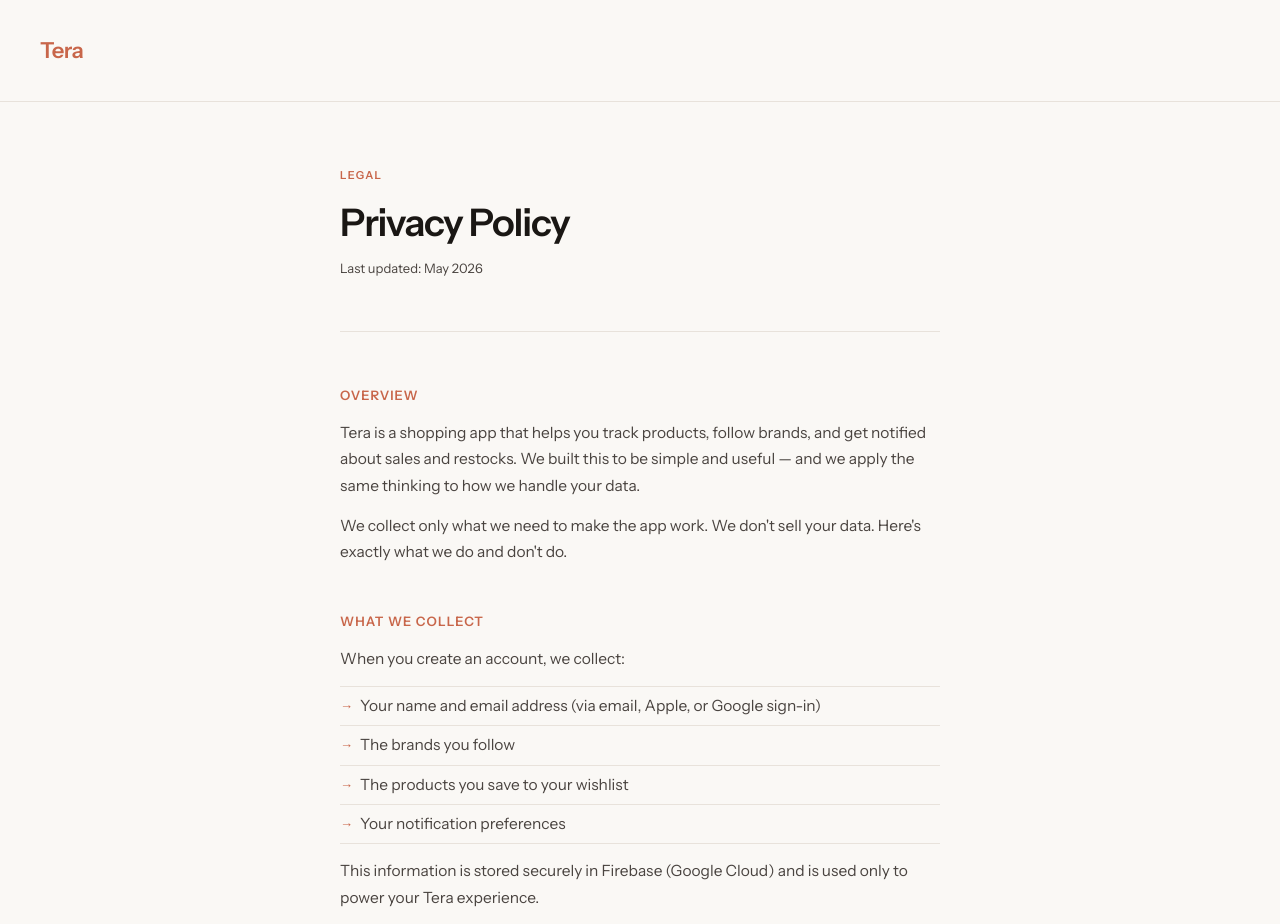
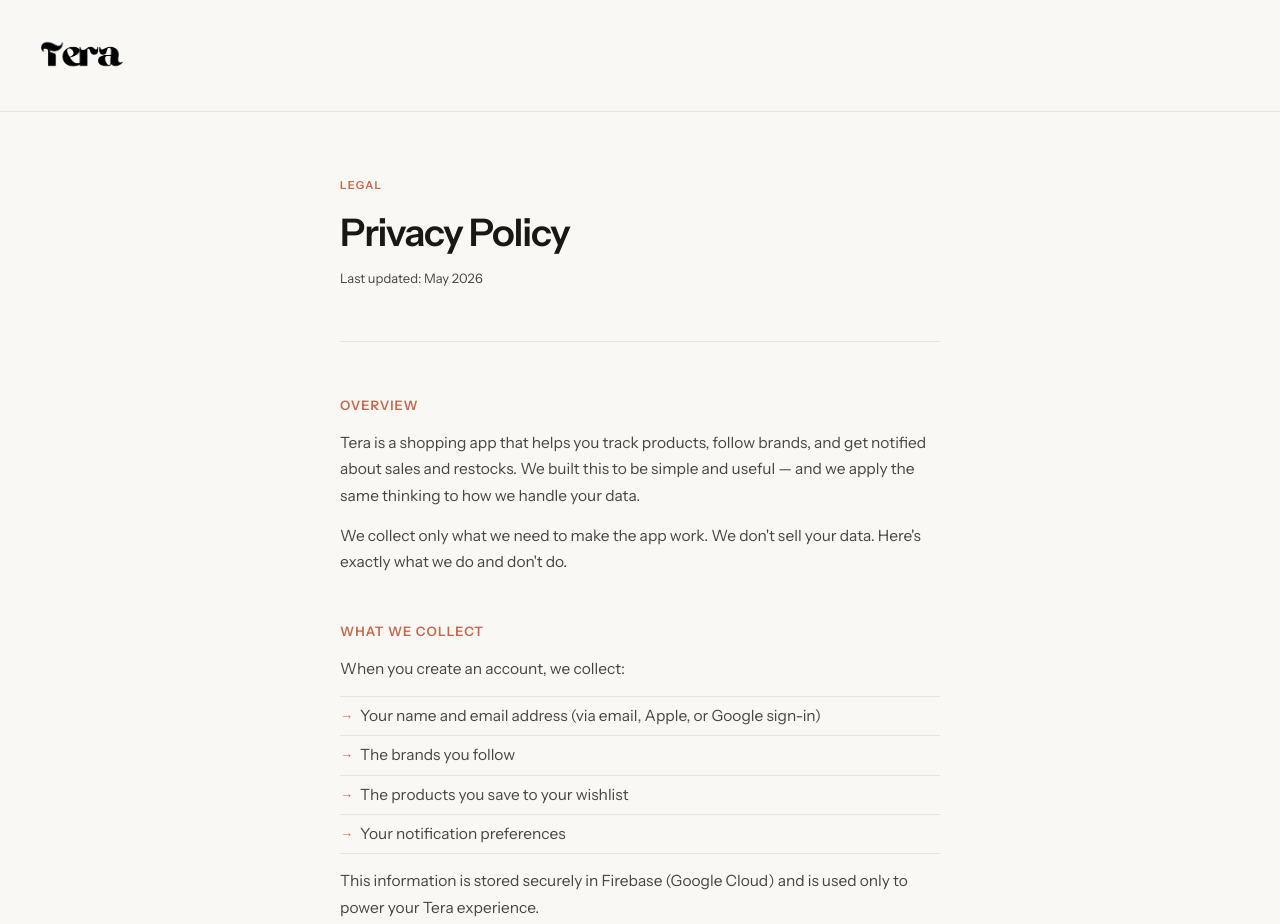
Before and after one commit to sosocutie/tera-website, a plain HTML site: page public/privacy.html in a window 1280 px wide. Shown: the top 924 px of the page. Drawn offline with Linux system fonts and the light colour scheme.

Commit message:
Use wordmark on legal pages

```diff
--- a/public/privacy.html
+++ b/public/privacy.html
@@ -39,11 +39,15 @@
     }
 
     .logo {
-      font-size: 22px;
-      font-weight: 600;
-      letter-spacing: -0.02em;
-      color: var(--terra);
       text-decoration: none;
+      display: inline-flex;
+      align-items: center;
+    }
+
+    .logo img {
+      width: 84px;
+      height: auto;
+      display: block;
     }
 
     .container {
@@ -186,7 +190,9 @@
 <body>
 
   <header>
-    <a class="logo" href="/">Tera</a>
+    <a class="logo" href="/" aria-label="Tera home">
+      <img src="assets/tera-wordmark.png" alt="Tera" />
+    </a>
   </header>
 
   <div class="container">
```
Also changed, not shown: public/terms.html (+11 -5 lines).
